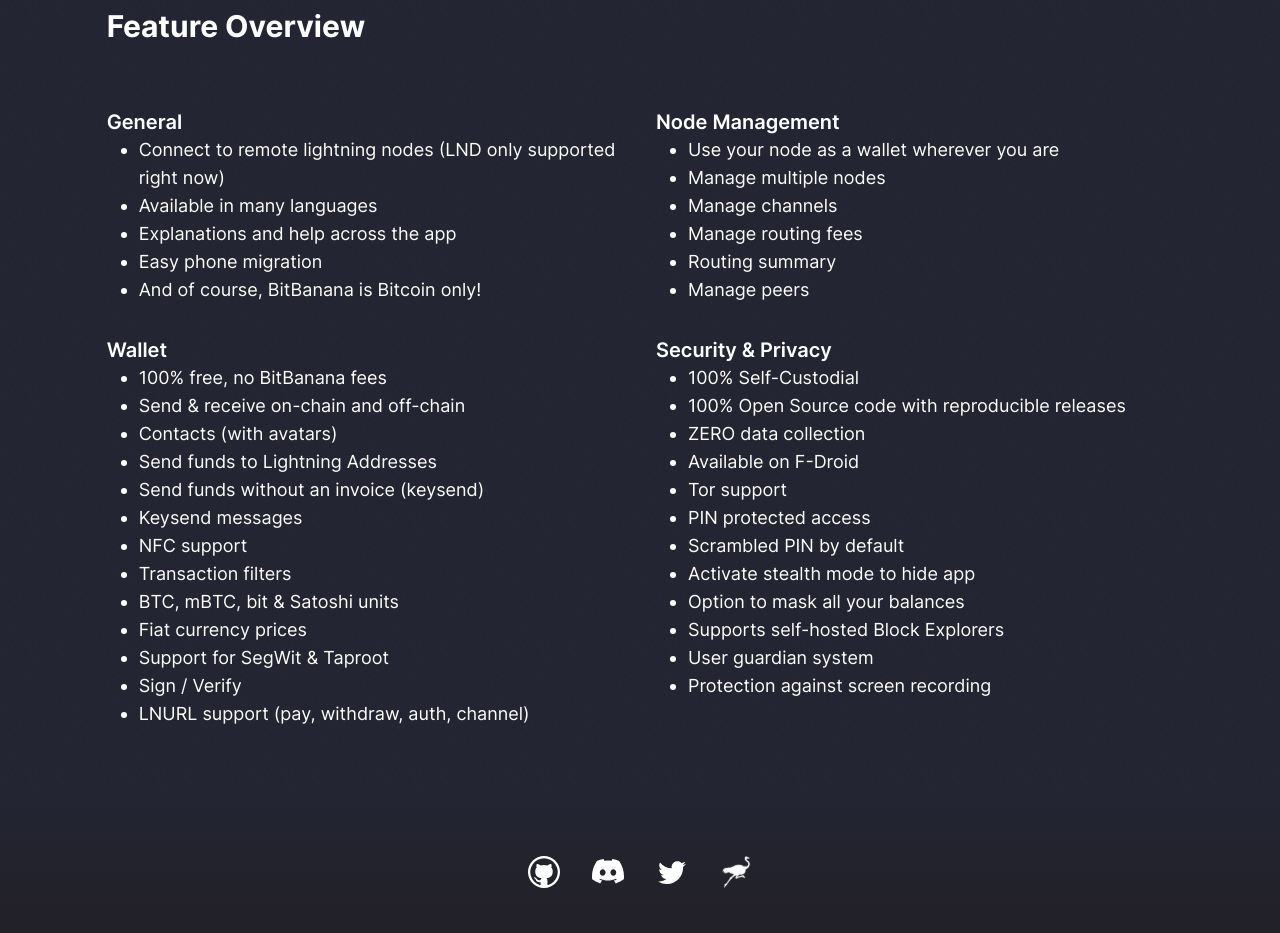
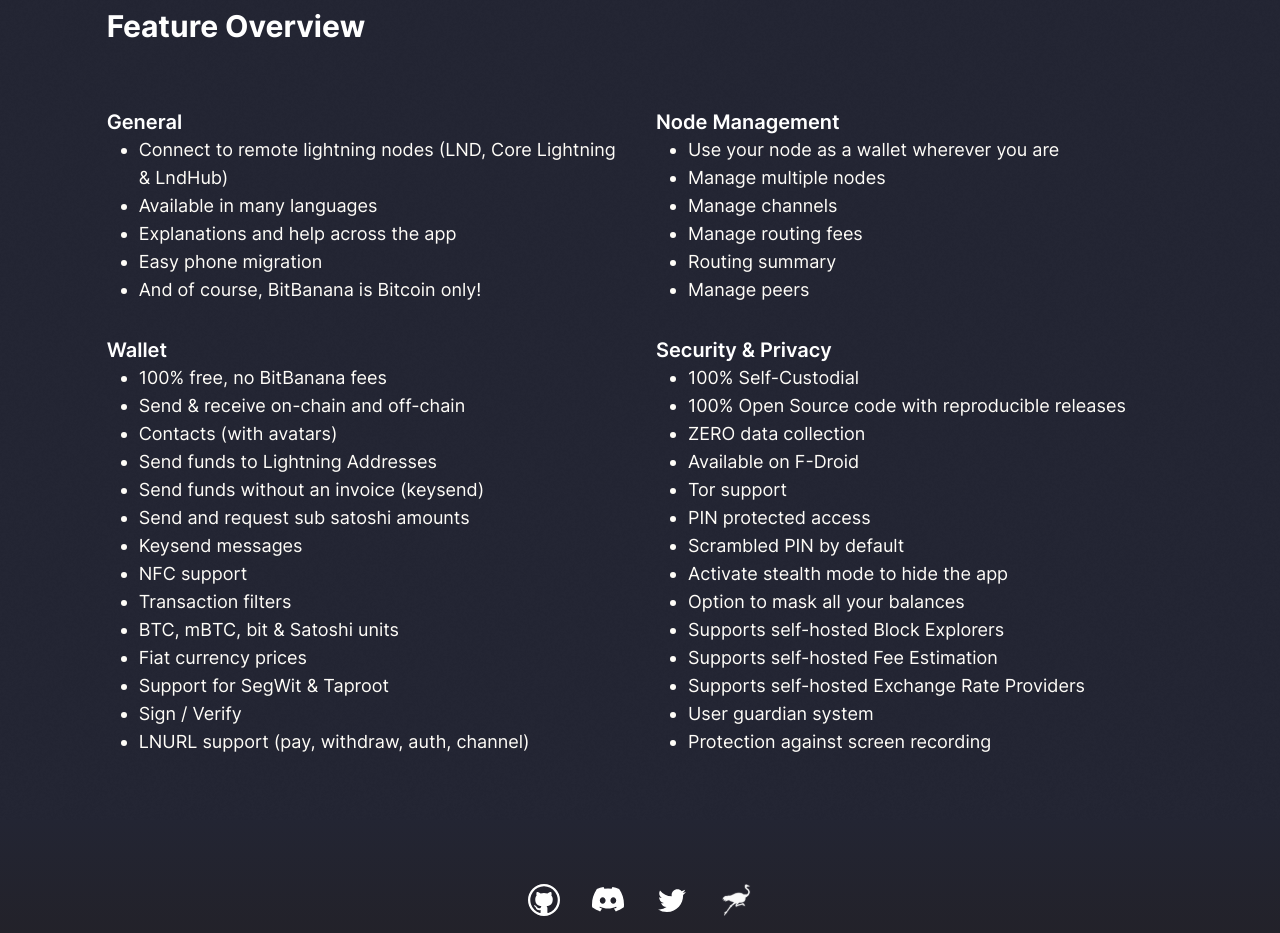
Before and after one commit to secondl1ght/bitbanana-website, a SvelteKit app: page / in a window 1280 px wide. Shown: the part 4760-5693 px from the top of the page. Built offline with nearby package versions, Linux system fonts and the light colour scheme.

Commit message:
Update features on main page

```diff
--- a/src/routes/+page.svelte
+++ b/src/routes/+page.svelte
@@ -2,7 +2,7 @@
 	import { Button, Link } from '$lib/comp';
 
 	const general = [
-		'Connect to remote lightning nodes (LND only supported right now)',
+		'Connect to remote lightning nodes (LND, Core Lightning & LndHub)',
 		'Available in many languages',
 		'Explanations and help across the app',
 		'Easy phone migration',
@@ -24,6 +24,7 @@
 		'Contacts (with avatars)',
 		'Send funds to Lightning Addresses',
 		'Send funds without an invoice (keysend)',
+		'Send and request sub satoshi amounts',
 		'Keysend messages',
 		'NFC support',
 		'Transaction filters',
@@ -42,9 +43,11 @@
 		'Tor support',
 		'PIN protected access',
 		'Scrambled PIN by default',
-		'Activate stealth mode to hide app',
+		'Activate stealth mode to hide the app',
 		'Option to mask all your balances',
 		'Supports self-hosted Block Explorers',
+		'Supports self-hosted Fee Estimation',
+		'Supports self-hosted Exchange Rate Providers',
 		'User guardian system',
 		'Protection against screen recording'
 	];
```
